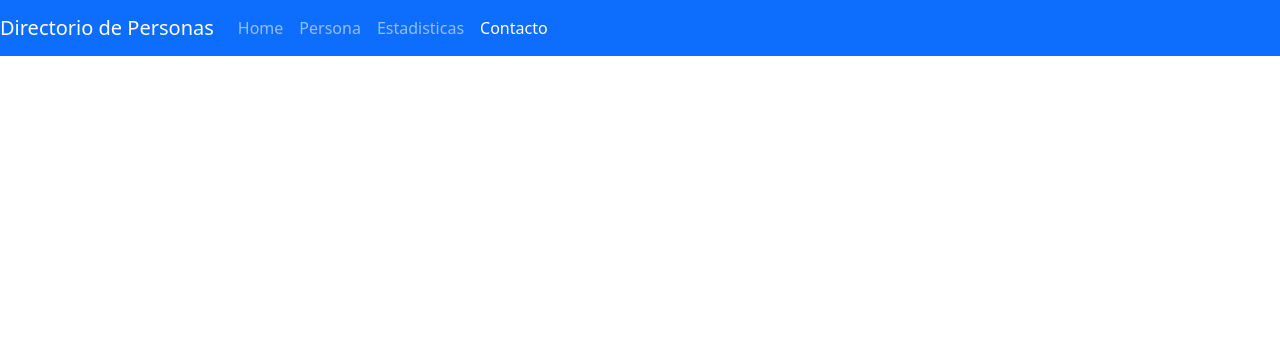
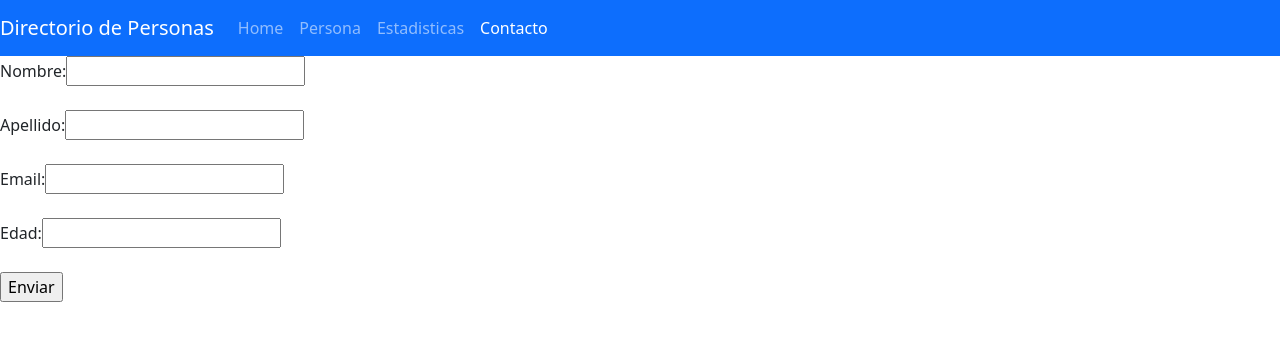
Before and after one commit to ilanraijel/EFSI-Directorio, a React (Create React App) app: page /contacto in a window 1280 px wide. Shown: the top 340 px of the page. Built offline with nearby package versions, Linux system fonts and the light colour scheme.

Commit message:
contacto hecho

```diff
--- a/src/Contacto.js
+++ b/src/Contacto.js
@@ -1,22 +1,28 @@
 import React from "react";
-import Form from "react-router-bootstrap";
+import Form from "react-bootstrap";
 
 function Contacto(){
-    <form>
-        <div class="form-group">
-         <label for="exampleInputEmail1">Email</label>
-         </div>
-        <div class="form-group">
-         <label for="exampleInputPassword1">Nombre</label>
-         </div>
-         <div class="form-group">
-            <label for="exampleInputPassword1">Apellido</label>
-         </div>
-         <div class="form-group">
-            <label for="exampleInputPassword1">Edad</label>
-        </div>
-        <button type="submit" class="btn btn-primary">Submit</button>
-    </form>
-}
+    return (
+        <form>
+          <label>
+            Nombre:
+          </label>
+          <input type="text"/><br></br><br></br>
+          <label>
+            Apellido:
+          </label>
+          <input type="text"/><br></br><br></br>
+          <label>
+            Email:
+          </label>
+          <input type="email"/><br></br><br></br>
+          <label>
+            Edad:
+          </label>
+          <input type="number"/><br></br><br></br>
+          <input type="submit" value="Enviar" />
+        </form>
+      );
+    }
 
 export default Contacto;
```
Also changed, not shown: src/Persona.js (added, +11 -0 lines).
